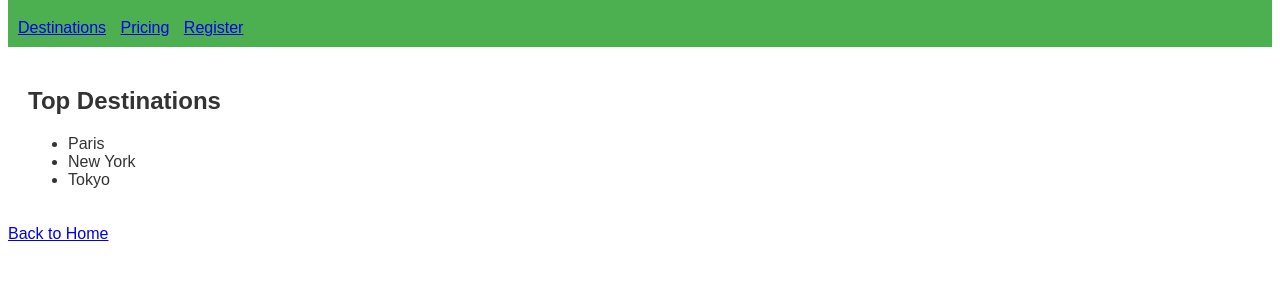
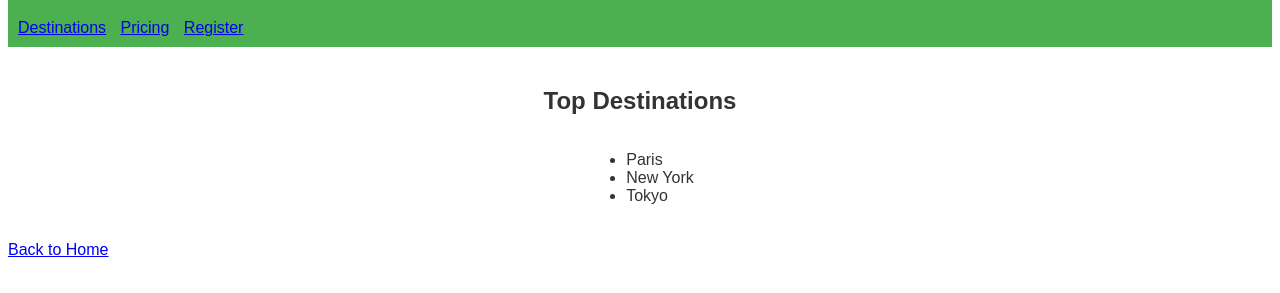
Before and after one commit to red-malone/travels, a plain HTML site: page index.html in a window 1280 px wide. Shown: the part 79-372 px from the top of the page. Drawn offline with Linux system fonts and the light colour scheme; files that its build step writes are made by us from their sources.

Commit message:
file changes

```diff
--- a/style.css
+++ b/css/style.css
@@ -1,7 +1,7 @@
 /* style.css */
 body {
     font-family: Arial, sans-serif;
-    background-image: url('images/background.png');
+    background-image: 'images/background.png';
     color: #333;
   }
 
@@ -25,3 +25,10 @@ body {
   section {
     padding: 20px;
   }
+
+.center{
+  display: flex;
+  flex-direction: column;
+  align-items: center;
+  justify-content: center;
+}
--- a/index.html
+++ b/index.html
@@ -17,7 +17,7 @@
       </ul>
     </nav>
   </header>
-  <section>
+  <section class="center">
     <h2>Top Destinations</h2>
     <ul>
       <li>Paris</li>
```
